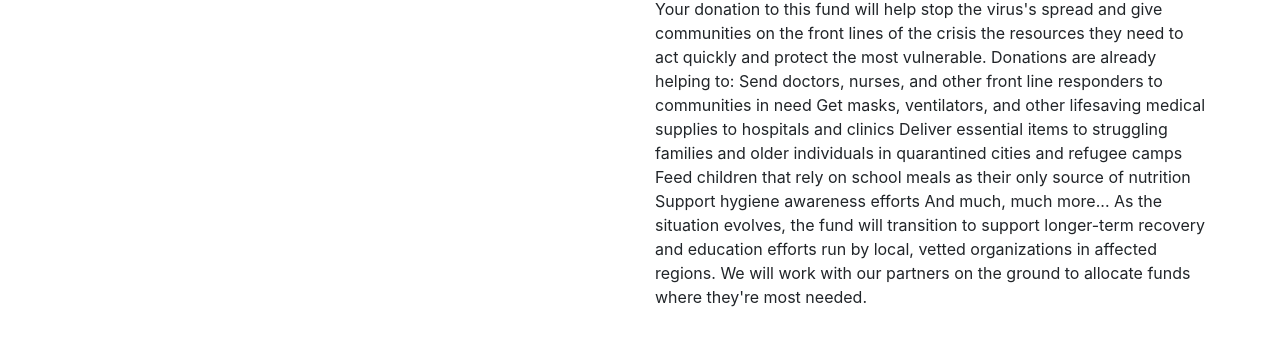
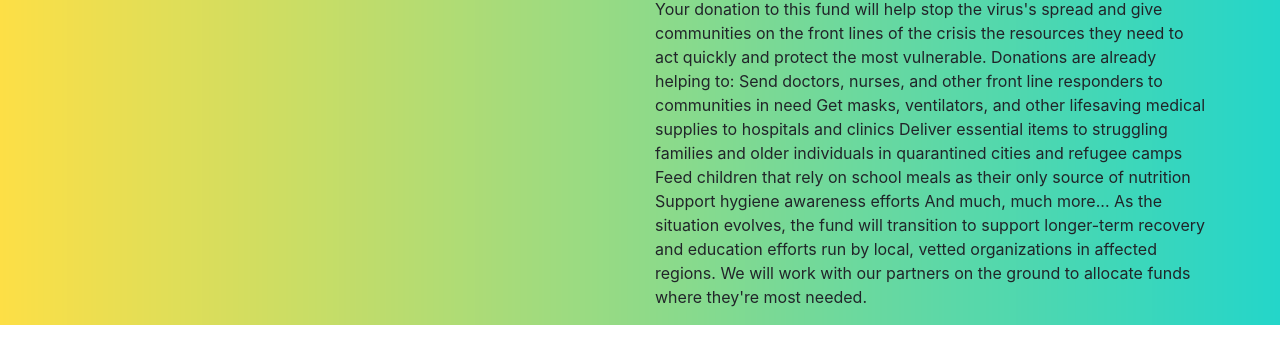
Before and after one commit to hj1513/Payment-Gateway-Integration, a plain HTML site: page about.html in a window 1280 px wide. Shown: the part 437-800 px from the top of the page. Drawn offline with Linux system fonts and the light colour scheme.

Commit message:
Update about.html

```diff
--- a/about.html
+++ b/about.html
@@ -3,7 +3,7 @@
     <head>
           <meta charset="utf-8">
         <meta name="viewport" content="width=device-width, initial-scale=1, shrink-to-fit=no">
-        <link rel="icon" href="img/fevicon.png" type="image/png">
+        <link rel="icon" href="fevicon.png" type="image/png">
         <title>About Us</title>
          <link rel="stylesheet" href="bootstrap.css">
 
@@ -11,7 +11,7 @@
         <link rel="stylesheet" href="responsive.css">
 		<style>
 			body{
-		background-image:url("img/named.png");
+		background-image:url("named.png");
 		background-repeat: no-repeat;
 		background-size: cover;
 		}
```
